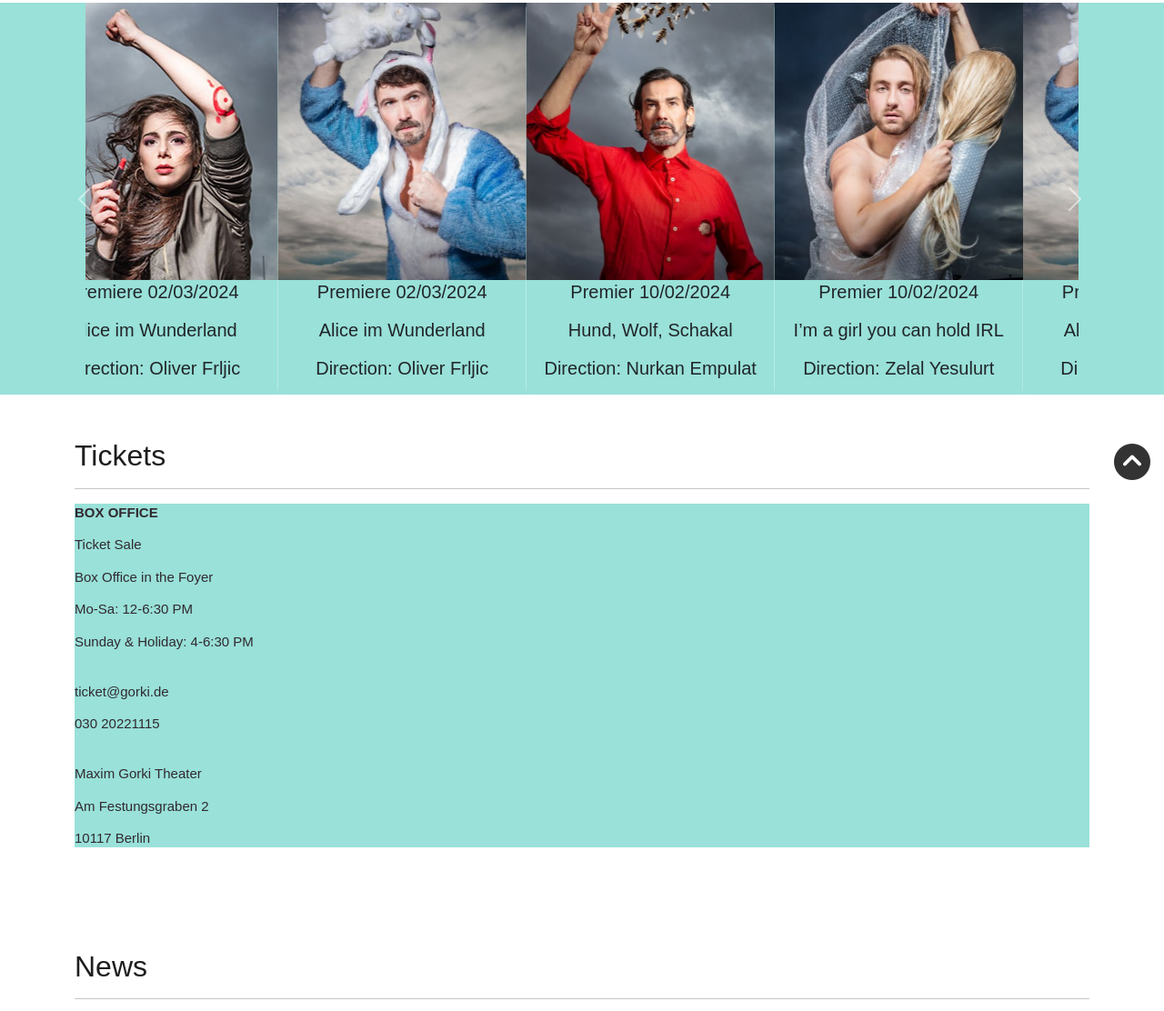
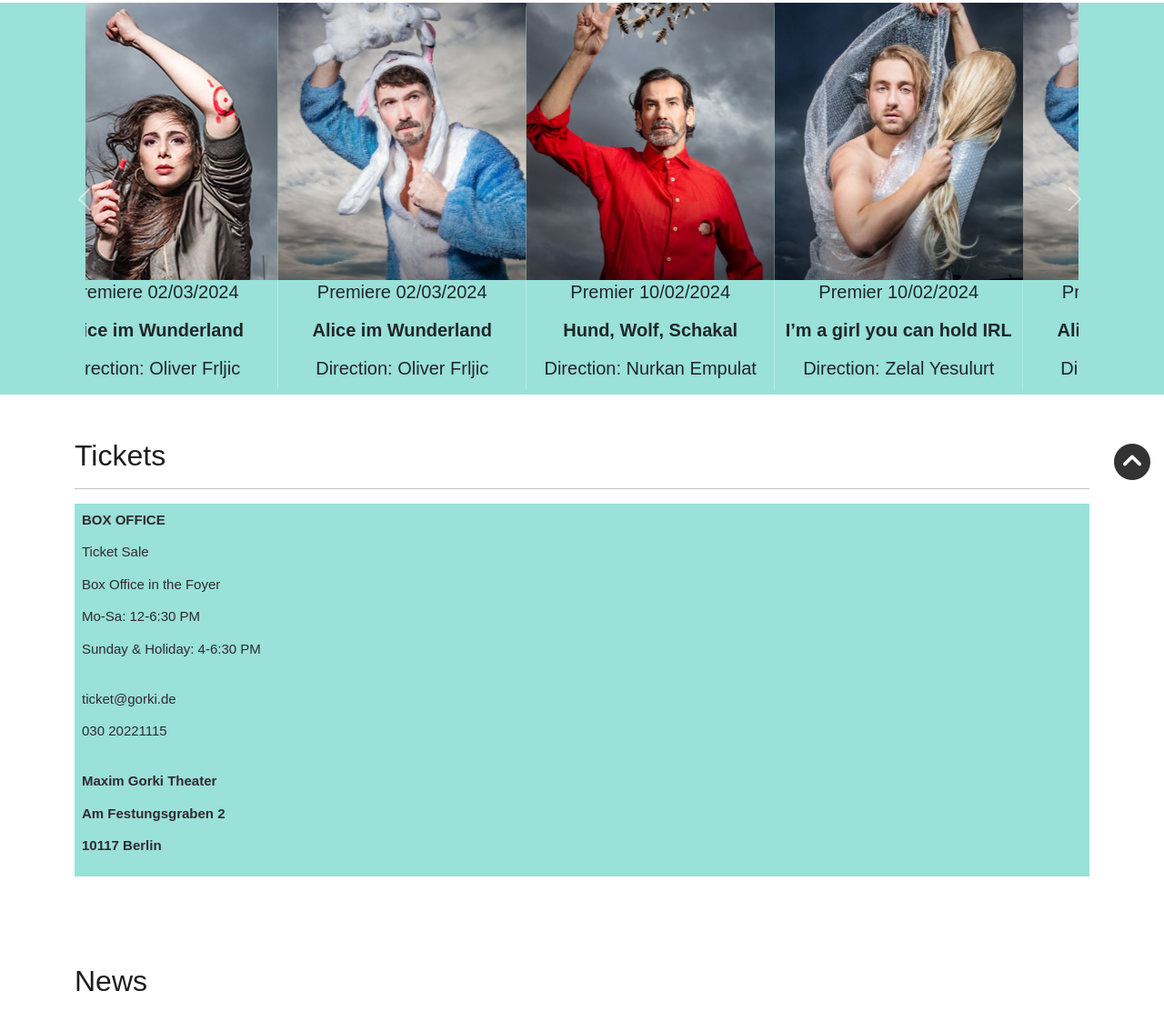
Before and after one commit to blackPavlin/gorki, a plain HTML site: page index.html in a window 1280 px wide. Shown: the part 221-1333 px from the top of the page at 91% size. Drawn offline with Linux system fonts and the light colour scheme; a web font is replaced by a local one.

Commit message:
add fw-bold

```diff
--- a/index.html
+++ b/index.html
@@ -67,7 +67,7 @@
                                         <img src="assets/images/gorki_1.png" alt="">
                                         <div>
                                             <p>Premiere 02/03/2024</p>
-                                            <p>Alice im Wunderland</p>
+                                            <p class="fw-bold">Alice im Wunderland</p>
                                             <p>Direction: Oliver Frljic</p>
                                         </div>
                                     </div>
@@ -81,7 +81,7 @@
                                         <img src="assets/images/gorki_2.png" alt="">
                                         <div>
                                             <p>Premiere 02/03/2024</p>
-                                            <p>Alice im Wunderland</p>
+                                            <p class="fw-bold">Alice im Wunderland</p>
                                             <p>Direction: Oliver Frljic</p>
                                         </div>
                                     </div>
@@ -95,7 +95,7 @@
                                         <img src="assets/images/gorki_3.png" alt="">
                                         <div>
                                             <p>Premier 10/02/2024</p>
-                                            <p>Hund, Wolf, Schakal</p>
+                                            <p class="fw-bold">Hund, Wolf, Schakal</p>
                                             <p>Direction: Nurkan Empulat</p>
                                         </div>
                                     </div>
@@ -110,7 +110,7 @@
                                         <img src="assets/images/gorki_4.png" alt="">
                                         <div>
                                             <p>Premier 10/02/2024</p>
-                                            <p>I’m a girl you can hold IRL</p>
+                                            <p class="fw-bold">I’m a girl you can hold IRL</p>
                                             <p>Direction: Zelal Yesulurt</p>
                                         </div>
                                     </div>
@@ -124,7 +124,7 @@
                                         <img src="assets/images/gorki_5.png" alt="">
                                         <div>
                                             <p>Premier 06/04/2024</p>
-                                            <p>Deutschlandmachen</p>
+                                            <p class="fw-bold">Deutschlandmachen</p>
                                             <p>Direction: Hakan Savas Mican</p>
                                         </div>
                                     </div>
@@ -150,7 +150,7 @@
             <h2>Tickets</h2>
             <hr>
         </div>
-        <div class="tiffany-blue-bg tickets">
+        <div class="tiffany-blue-bg tickets p-2">
             <p>BOX OFFICE</p>
             <p>Ticket Sale</p>
             <p>Box Office in the Foyer</p>
@@ -160,9 +160,9 @@
             <p>ticket@gorki.de</p>
             <p>030 20221115</p>
             <br>
-            <p>Maxim Gorki Theater</p>
-            <p>Am Festungsgraben 2</p>
-            <p>10117 Berlin</p>
+            <p class="fw-bold">Maxim Gorki Theater</p>
+            <p class="fw-bold">Am Festungsgraben 2</p>
+            <p class="fw-bold">10117 Berlin</p>
         </div>
     </section>
 
```
